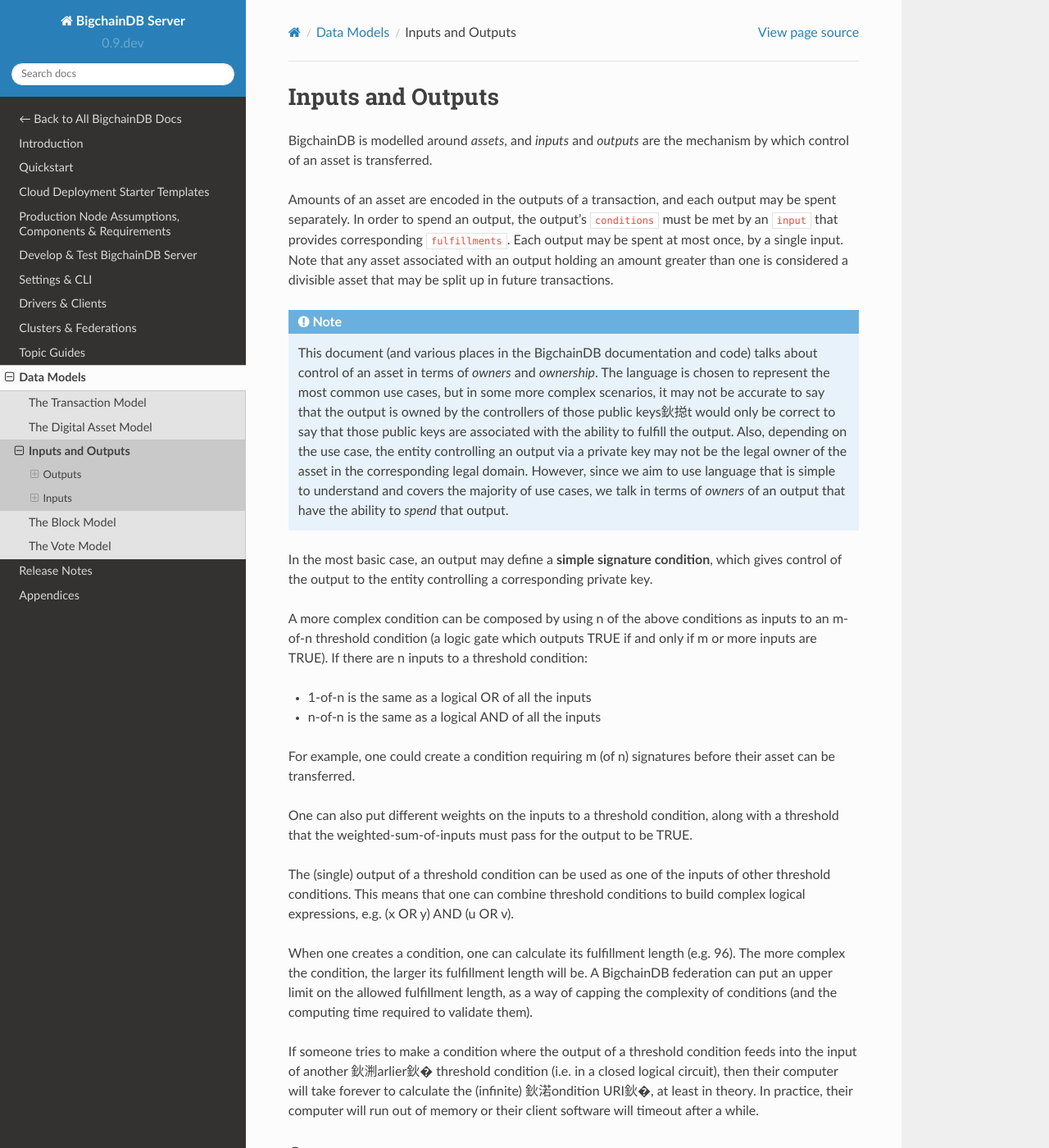
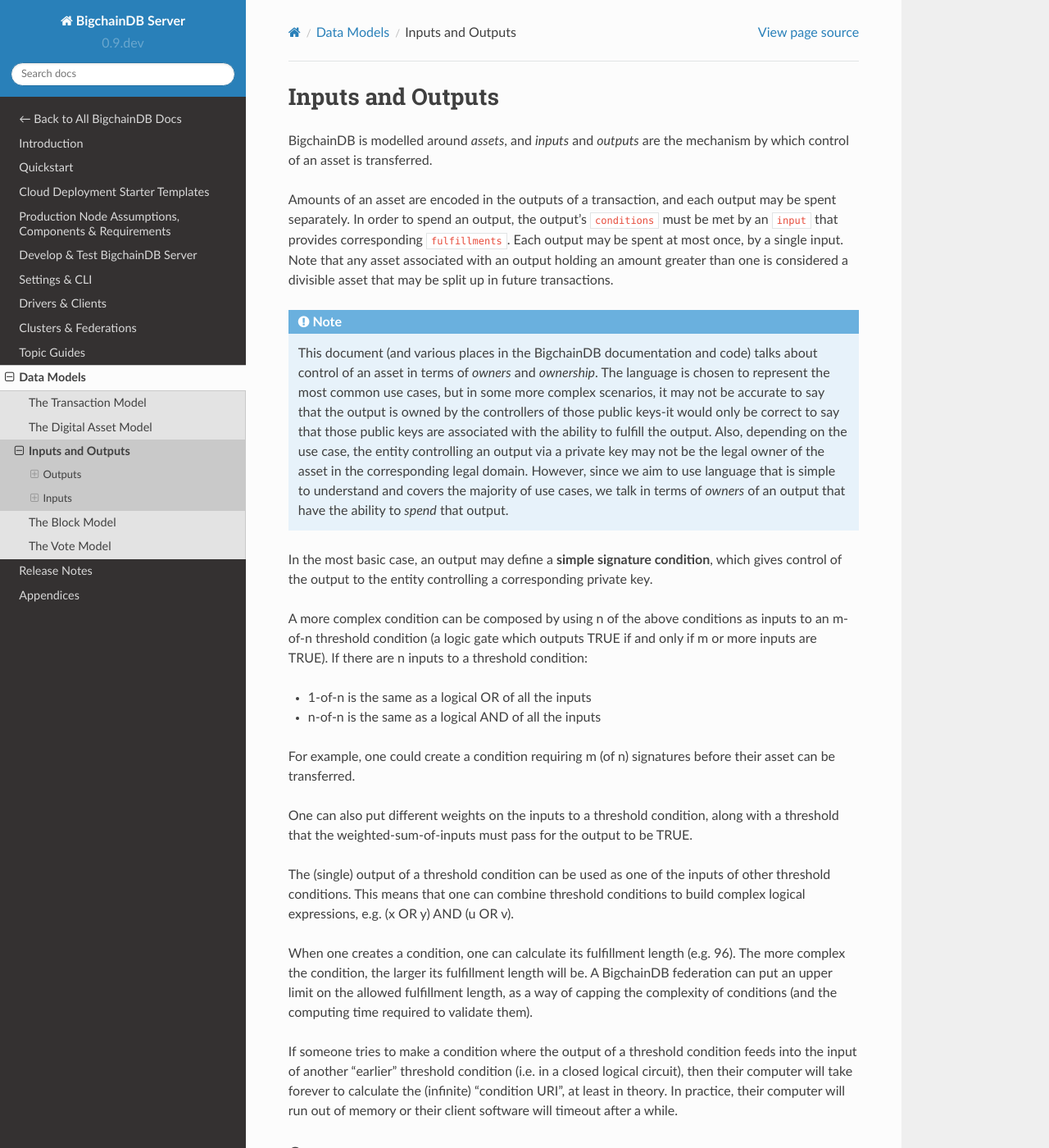
Before and after one commit to bigchaindb/bigchaindb, a Sphinx documentation site: the page built from docs/server/source/data-models/inputs-outputs.rst, in a window 1280 px wide and 1400 px high. Shown: the whole window at 82% size. Built offline with Sphinx 7.4.7 and the Read the Docs theme 2.0.0, drawn with Linux system fonts in a browser that asks for light colours; pages that are not in the unit, such as notebooks, are missing from menus.

Commit message:
change messy code

```diff
--- a/docs/server/source/data-models/inputs-outputs.rst
+++ b/docs/server/source/data-models/inputs-outputs.rst
@@ -7,7 +7,7 @@
 
 .. note::
 
-    This document (and various places in the BigchainDB documentation and code) talks about control of an asset in terms of *owners* and *ownership*. The language is chosen to represent the most common use cases, but in some more complex scenarios, it may not be accurate to say that the output is owned by the controllers of those public keys鈥搃t would only be correct to say that those public keys are associated with the ability to fulfill the output. Also, depending on the use case, the entity controlling an output via a private key may not be the legal owner of the asset in the corresponding legal domain. However, since we aim to use language that is simple to understand and covers the majority of use cases, we talk in terms of *owners* of an output that have the ability to *spend* that output.
+    This document (and various places in the BigchainDB documentation and code) talks about control of an asset in terms of *owners* and *ownership*. The language is chosen to represent the most common use cases, but in some more complex scenarios, it may not be accurate to say that the output is owned by the controllers of those public keys-it would only be correct to say that those public keys are associated with the ability to fulfill the output. Also, depending on the use case, the entity controlling an output via a private key may not be the legal owner of the asset in the corresponding legal domain. However, since we aim to use language that is simple to understand and covers the majority of use cases, we talk in terms of *owners* of an output that have the ability to *spend* that output.
 
 In the most basic case, an output may define a **simple signature condition**, which gives control of the output to the entity controlling a corresponding private key.
 
@@ -24,7 +24,7 @@
 
 When one creates a condition, one can calculate its fulfillment length (e.g. 96). The more complex the condition, the larger its fulfillment length will be. A BigchainDB federation can put an upper limit on the allowed fulfillment length, as a way of capping the complexity of conditions (and the computing time required to validate them).
 
-If someone tries to make a condition where the output of a threshold condition feeds into the input of another 鈥渆arlier鈥� threshold condition (i.e. in a closed logical circuit), then their computer will take forever to calculate the (infinite) 鈥渃ondition URI鈥�, at least in theory. In practice, their computer will run out of memory or their client software will timeout after a while.
+If someone tries to make a condition where the output of a threshold condition feeds into the input of another "earlier" threshold condition (i.e. in a closed logical circuit), then their computer will take forever to calculate the (infinite) "condition URI", at least in theory. In practice, their computer will run out of memory or their client software will timeout after a while.
 
 Outputs
 -------
```
